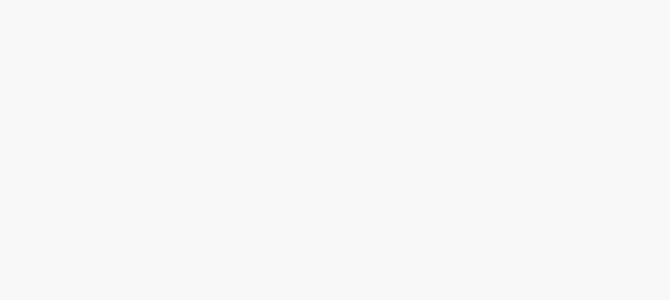
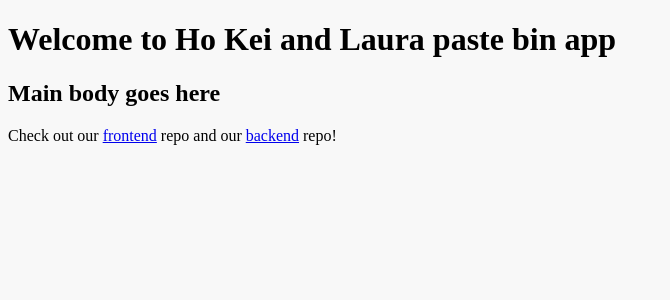
Before and after one commit to laurahall93/paste-team-laura-hokei-front-end, a React (Vite) app: page / in a window 1280 px wide. Shown: the top 300 px of the page, without its empty margins (0-670 px from the left). Built offline with nearby package versions, Linux system fonts and the light colour scheme.

Commit message:
created header and footer

```diff
--- a/src/components/App.tsx
+++ b/src/components/App.tsx
@@ -1,10 +1,15 @@
-import { header } from "./projectHeader";
+import Header from "./projectHeader";
+import Footer from "./projectFooter";
 import "./App.css";
 
 function App(): JSX.Element {
     return (
         <div className="App">
-            <header />
+            <Header />
+            <div>
+                <h2>Main body goes here</h2>
+            </div>
+            <Footer />
         </div>
     );
 }
--- /dev/null
+++ b/src/components/projectFooter.tsx
@@ -0,0 +1,23 @@
+export default function Footer(): JSX.Element {
+    return (
+        <footer>
+            Check out our{" "}
+            <a
+                href="https://github.com/laurahall93/paste-team-laura-hokei-front-end"
+                target="_blank"
+                rel="noreferrer"
+            >
+                frontend
+            </a>{" "}
+            repo and our{" "}
+            <a
+                href="https://github.com/laurahall93/paste-team-laura-hokei-back-end"
+                target="_blank"
+                rel="noreferrer"
+            >
+                backend
+            </a>{" "}
+            repo!
+        </footer>
+    );
+}
--- a/src/components/projectHeader.tsx
+++ b/src/components/projectHeader.tsx
@@ -1,3 +1,3 @@
-export function header(): JSX.Element {
-    return <div>Hello from Ho Kei and Laura</div>;
+export default function Header(): JSX.Element {
+    return <h1>Welcome to Ho Kei and Laura paste bin app</h1>;
 }
```
